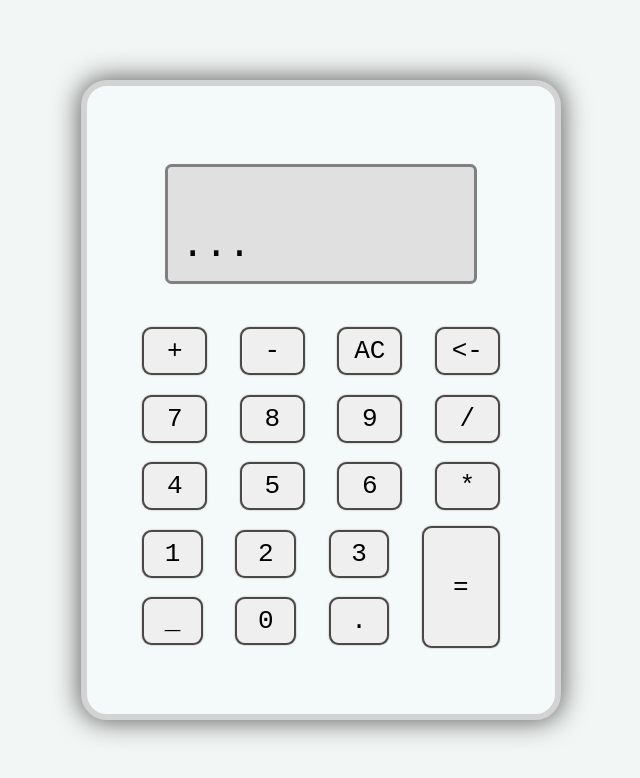
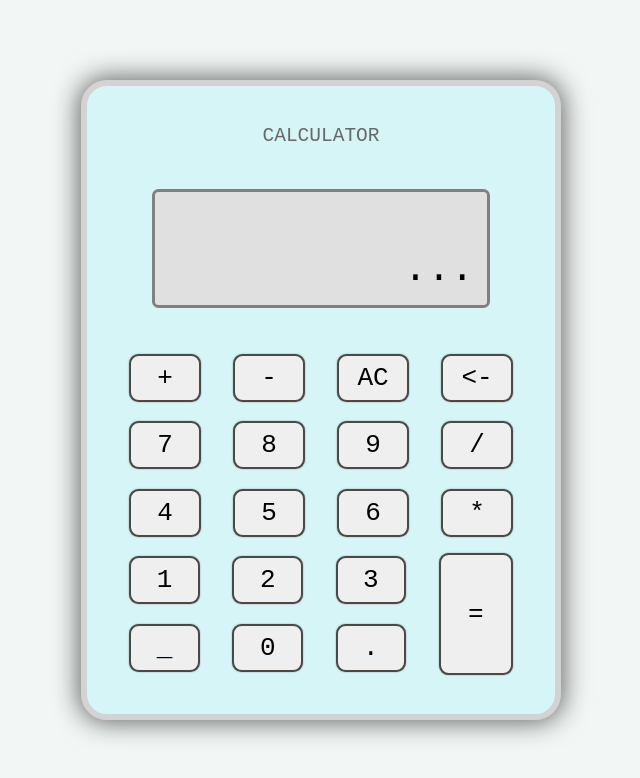
Before and after one commit to CrispDeserving/calculator-test, a plain HTML site: page index.html in a window 1280 px wide. Shown: the whole page, without its empty margins (319-959 px from the left). Drawn offline with Linux system fonts and the light colour scheme.

Commit message:
Add .title element to calculator

```diff
--- a/index.html
+++ b/index.html
@@ -26,17 +26,32 @@
       flex-direction: column;
       width: 60vh;
       height: 80vh;
-      padding: 4rem;
-      background-color: rgb(244, 250, 250);
+      gap: 1.25rem;
+      padding: 3rem;
+      background-color: rgb(214, 245, 247);
       border-radius: 2rem;
       border: 0.5rem solid lightgray;
       box-shadow: 0 0 2rem 0.2rem rgb(102, 102, 102);
+    }
+
+    .title-container {
+      display: flex;
+      justify-content: center;
+      width: 100%;
+    }
+
+    .title {
+      text-transform: uppercase;
+      font-size: 1.5rem;
+      text-align: center;
+      color: rgb(104, 104, 104);
     }
 
     .display {
       display: flex;
       flex-direction: column;
       justify-content: flex-end;
+      align-items: end;
       height: 15vh;
       margin: 2rem;
       padding: 1rem;
@@ -79,7 +94,7 @@
     .rows {
       display: flex;
       flex-direction: column;
-      flex-basis: 75%;
+      flex-basis: 88%;
       gap: 1rem;
     }
 
@@ -99,6 +114,10 @@
 </head>
 <body>
   <div class="main-container">
+    <div class="title-container">
+      <div class="title">calculator</div>
+    </div>
+
     <div class="display">
       <span class="text">...</span>
     </div>
```
